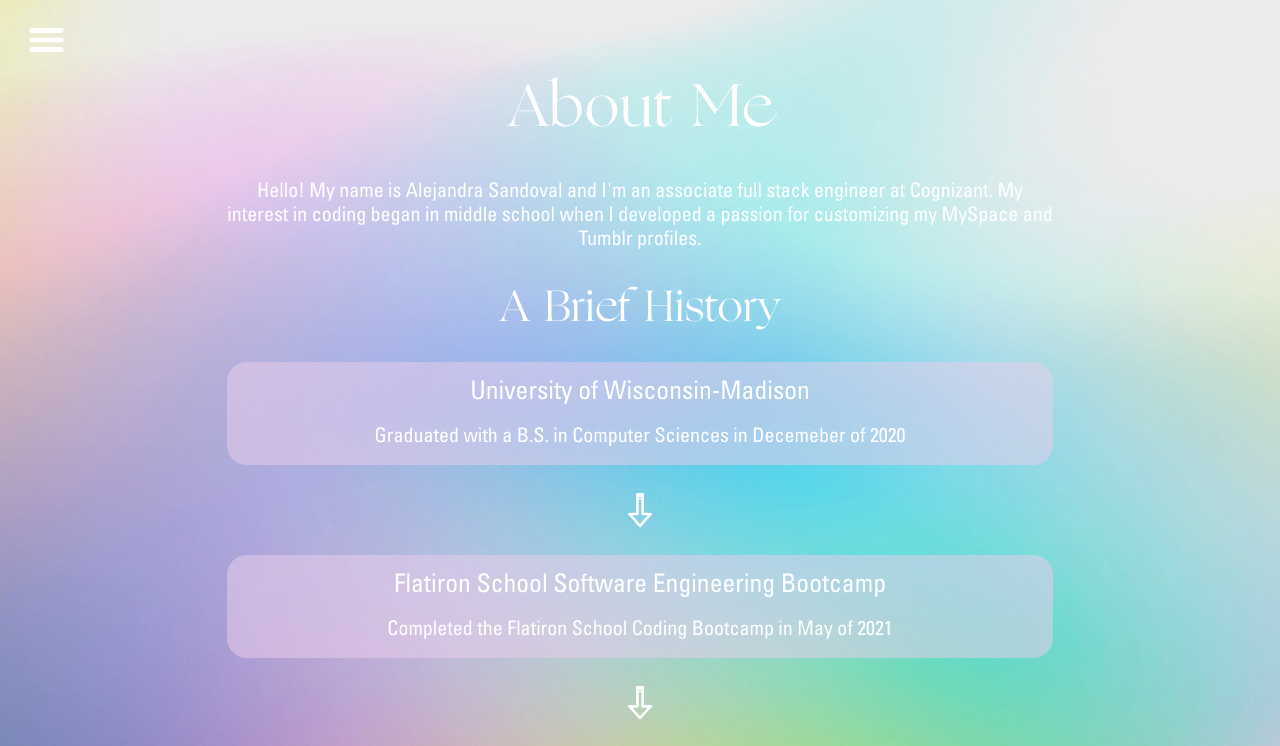
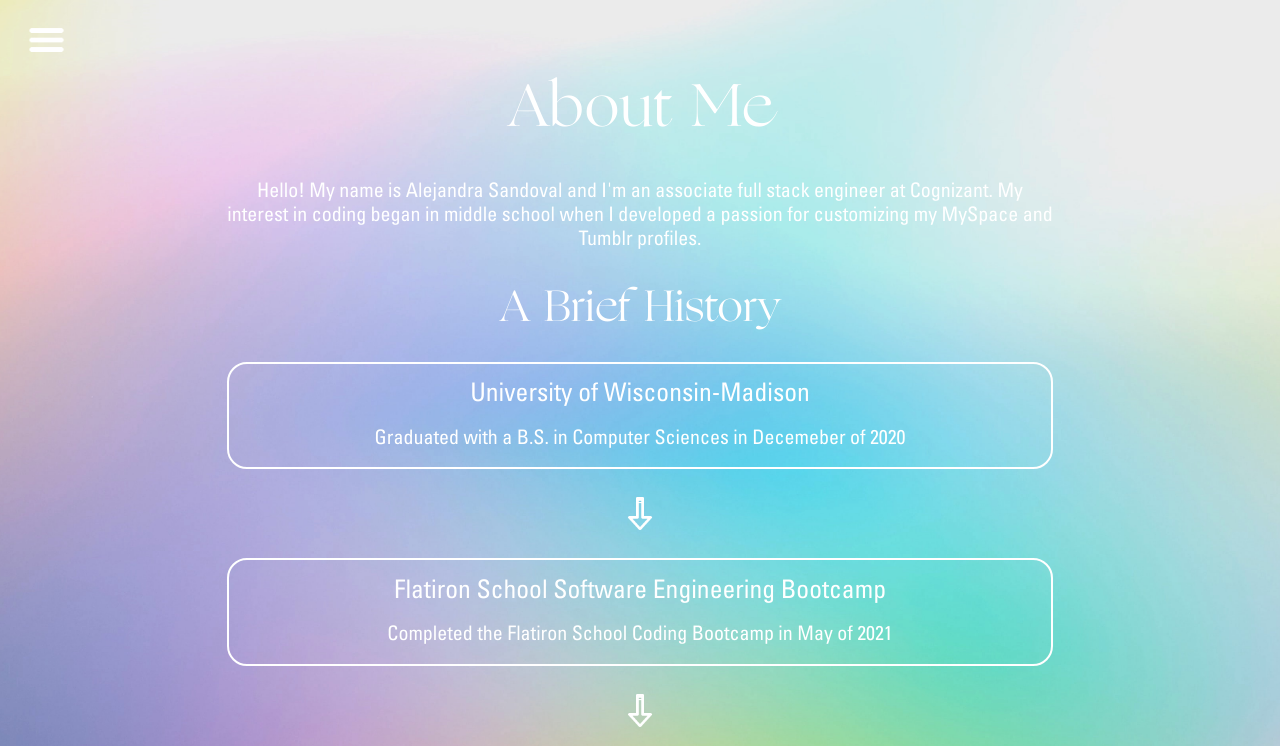
Before and after one commit to lexisandoval/portfolio, a React (Create React App) app: page /aboutme in a window 1280 px wide. Shown: the top 746 px of the page. Built offline with nearby package versions, Linux system fonts and the light colour scheme.

Commit message:
Styling updates

```diff
--- a/src/App.css
+++ b/src/App.css
@@ -106,7 +106,8 @@
 }
 
 .backcont {
-  background-color: #eccfec83 !important;
+  /* background-color: #eccfec83 !important; */
+  border: 2px solid white;
   border-radius: 20px !important;
   padding: 2% !important;
 }
```
